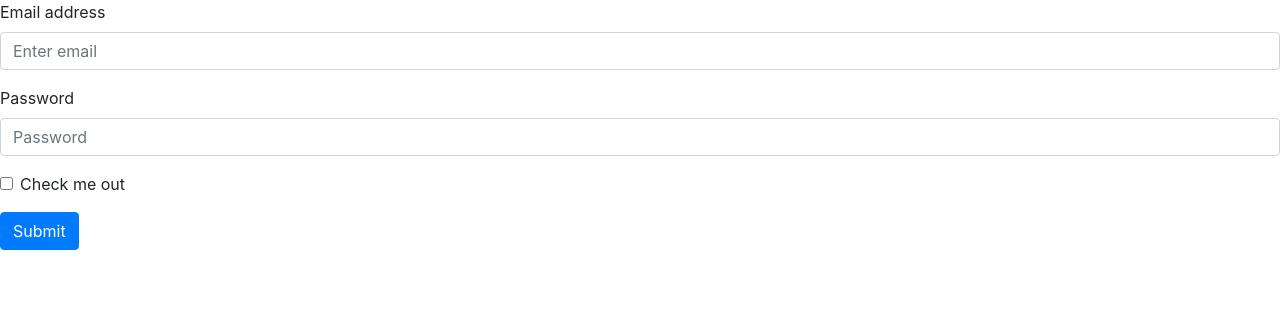
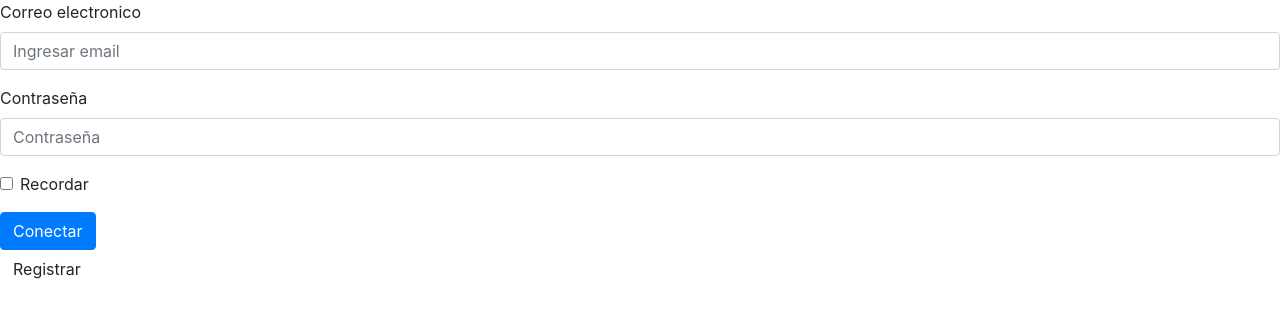
Before and after one commit to Gurizzo/Tienda, a React (Create React App) app: page / in a window 1280 px wide. Shown: the top 318 px of the page. Built offline with nearby package versions, Linux system fonts and the light colour scheme.

Commit message:
update
cambio en los labels

```diff
--- a/src/App.js
+++ b/src/App.js
@@ -1,11 +1,12 @@
 import React from 'react';
-import logo from './logo.svg';
 import './App.css';
 import Login from './Component/Login/Login';
 import Registro from './Component/Registro/Registro';
 
+
 function App() {
   return (
+
 
 <Login></Login>
   );
--- a/src/Component/Login/Login.js
+++ b/src/Component/Login/Login.js
@@ -5,25 +5,35 @@ import { Button,Form} from "react-bootstrap";
 function handleSubmit(event) { //Accion del login
     alert("hola");
   }
+function registrar(event){ //Accion de enlace.
+  alert("Registro");
+}
 
 const Login = ({data}) =>((
 
 <Form onSubmit={handleSubmit}>
   <Form.Group controlId="formBasicEmail">
-    <Form.Label>Email address</Form.Label>
-    <Form.Control type="email" placeholder="Enter email" />
+    <Form.Label>Correo electronico</Form.Label>
+    <Form.Control type="email" placeholder="Ingresar email" />
   </Form.Group>
 
   <Form.Group controlId="formBasicPassword">
-    <Form.Label>Password</Form.Label>
-    <Form.Control type="password" placeholder="Password" />
+    <Form.Label>Contraseña</Form.Label>
+    <Form.Control type="password" placeholder="Contraseña" />
   </Form.Group>
   <Form.Group controlId="formBasicCheckbox">
-    <Form.Check type="checkbox" label="Check me out" />
+    <Form.Check type="checkbox" label="Recordar" />
   </Form.Group>
   <Button variant="primary" type="submit">
-    Submit
+    Conectar
   </Button>
+
+  <Form onClick={registrar}>
+  <Button variant="secundary" type="click">
+  Registrar
+</Button>
+</Form>
+
 </Form>
 )
 );
--- a/src/Component/Registro/Registro.js
+++ b/src/Component/Registro/Registro.js
@@ -1,61 +1,25 @@
 import React from 'react';
 import 'bootstrap/dist/css/bootstrap.min.css';
-import { Button,Form,Col} from "react-bootstrap";
+import { Button,Form} from "react-bootstrap";
 
 function handleSubmit(event) { //Accion de registro
-    alert("hola");
+    alert("Registrado");
   }
   const Registro = ({data}) =>((
 
-    <Form onSubmit={handleSubmit}>
-  <Form.Row>
-    <Form.Group as={Col} controlId="formGridEmail">
-      <Form.Label>Email</Form.Label>
-      <Form.Control type="email" placeholder="Enter email" />
-    </Form.Group>
-
-    <Form.Group as={Col} controlId="formGridPassword">
-      <Form.Label>Password</Form.Label>
-      <Form.Control type="password" placeholder="Password" />
-    </Form.Group>
-  </Form.Row>
-
-  <Form.Group controlId="formGridAddress1">
-    <Form.Label>Address</Form.Label>
-    <Form.Control placeholder="1234 Main St" />
+<Form onSubmit={handleSubmit}>
+  <Form.Group controlId="formBasicEmail">
+    <Form.Label>Correo electronico</Form.Label>
+    <Form.Control type="email" placeholder="Ingresar email" />
   </Form.Group>
 
-  <Form.Group controlId="formGridAddress2">
-    <Form.Label>Address 2</Form.Label>
-    <Form.Control placeholder="Apartment, studio, or floor" />
-  </Form.Group>
-
-  <Form.Row>
-    <Form.Group as={Col} controlId="formGridCity">
-      <Form.Label>City</Form.Label>
-      <Form.Control />
-    </Form.Group>
-
-    <Form.Group as={Col} controlId="formGridState">
-      <Form.Label>State</Form.Label>
-      <Form.Control as="select">
-        <option>Choose...</option>
-        <option>...</option>
-      </Form.Control>
-    </Form.Group>
-
-    <Form.Group as={Col} controlId="formGridZip">
-      <Form.Label>Zip</Form.Label>
-      <Form.Control />
-    </Form.Group>
-  </Form.Row>
-
-  <Form.Group id="formGridCheckbox">
-    <Form.Check type="checkbox" label="Check me out" />
+  <Form.Group controlId="formBasicPassword">
+    <Form.Label>Contraseña</Form.Label>
+    <Form.Control type="password" placeholder="Contraseña" />
   </Form.Group>
 
   <Button variant="primary" type="submit">
-    Submit
+    Registrar
   </Button>
 </Form>
 
```
Also changed, not shown: 1 other file (tests, documents, lock files or other folders).
